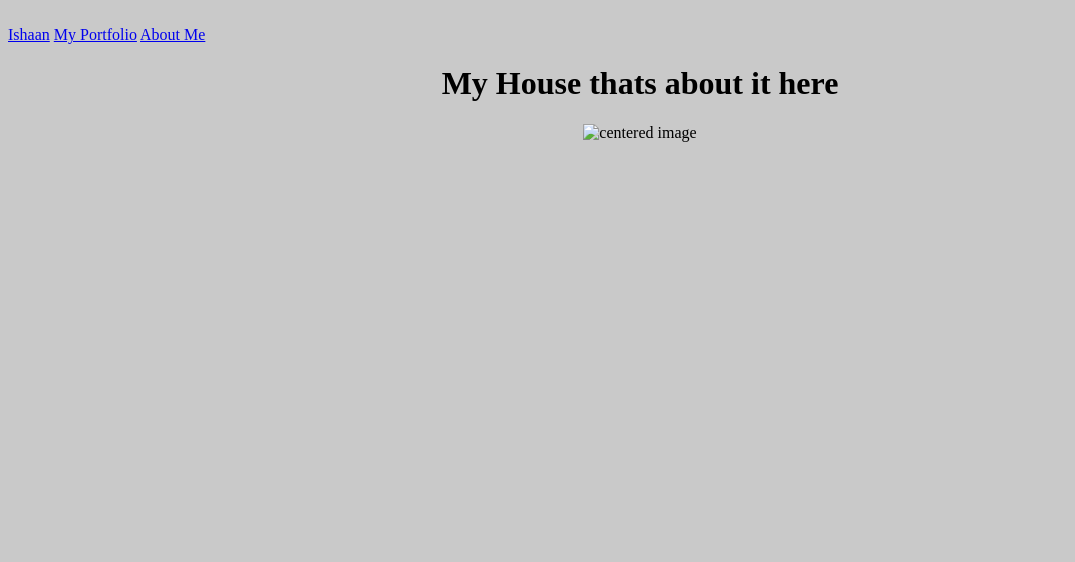
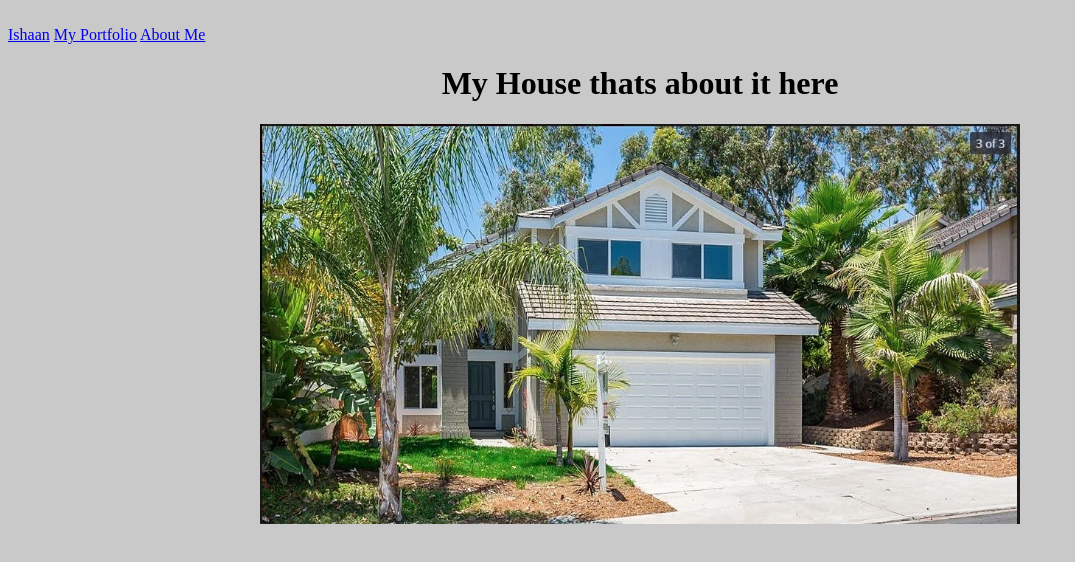
Before and after one commit to Ilingichetty/csp2023, a plain HTML site: page index.html in a window 1280 px wide. Shown: the whole page, without its empty margins (0-1075 px from the left). Drawn offline with Linux system fonts and the light colour scheme.

Commit message:
Update index.html
Signed-off-by: Ilingichetty <142934237+Ilingichetty@users.noreply.github.com>

```diff
--- a/index.html
+++ b/index.html
@@ -11,7 +11,7 @@
     <a href="aboutme.html">About Me</a>
     <center style="background-color: ">
       <h1>My House thats about it here</h1>
-      <img src="House.jpg" height="400" alt="centered image" class="aligncenter">
+      <img src="images/House.jpg" height="400" alt="centered image" class="aligncenter">
 
   </body>
 </html>
```
